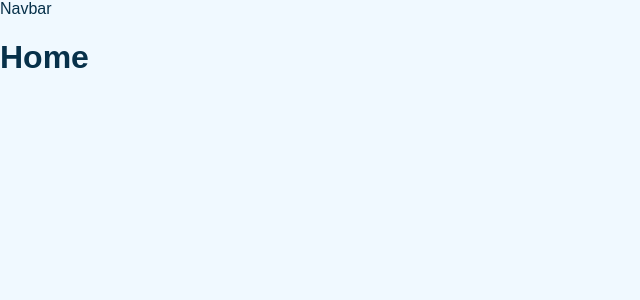
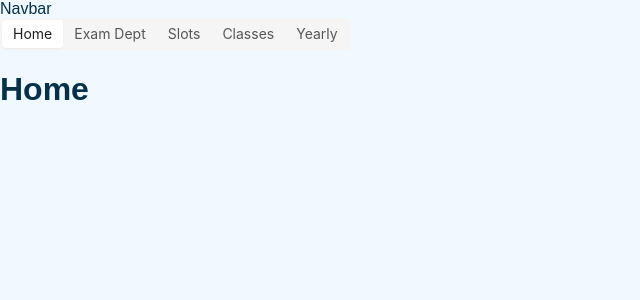
Before and after one commit to jyothi-engineering-college/exam-seat-automation, a React (Vite) app: page / in a window 1280 px wide. Shown: the top 300 px of the page, without its empty margins (0-640 px from the left). Built offline with nearby package versions, Linux system fonts and the light colour scheme; a web font is replaced by a local one.

Commit message:
table added

```diff
--- /dev/null
+++ b/src/components/NavigationTab.jsx
@@ -0,0 +1,10 @@
+import { Segmented } from "antd";
+const NavigationTab = () => (
+  <Segmented
+    options={["Home", "Exam Dept", "Slots", "Classes", "Yearly"]}
+    onChange={(value) => {
+      console.log(value); // string
+    }}
+  />
+);
+export default NavigationTab;
--- a/src/pages/dashboard/SharedLayout.jsx
+++ b/src/pages/dashboard/SharedLayout.jsx
@@ -1,10 +1,12 @@
 import React from "react";
 import { Outlet } from "react-router-dom";
 import Navbar from "../../components/Navbar";
+import NavigationTab from "../../components/NavigationTab";
 const Sharedlayout = () => {
   return (
       <>
-          <Navbar/>
+          <Navbar />
+          <NavigationTab/>
       <Outlet />
     </>
   );
```
